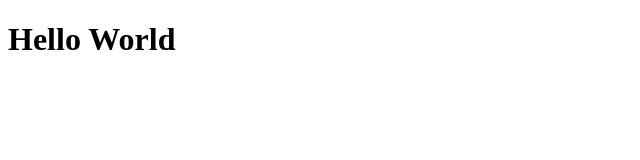
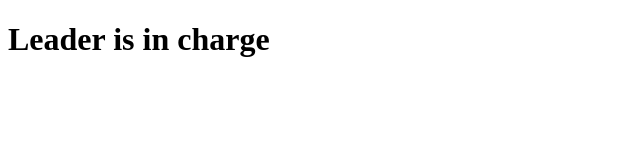
Before and after one commit to o00o-11/gittest_251031, a plain HTML site: page index.html in a window 1280 px wide. Shown: the whole page, without its empty margins (0-640 px from the left). Drawn offline with Linux system fonts and the light colour scheme.

Commit message:
251031_v2

```diff
--- a/index.html
+++ b/index.html
@@ -6,6 +6,6 @@
     <title>Document</title>
   </head>
   <body>
-    <h1>Hello World</h1>
+    <h1>Leader is in charge</h1>
   </body>
 </html>
```
